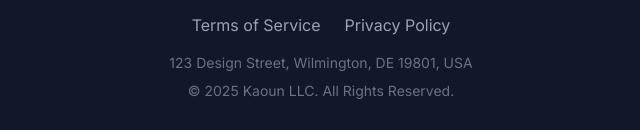
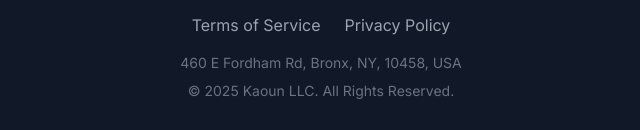
Before and after one commit to AbderrahimFouadDev/KAOUN-LLC, a plain HTML site: page index.html in a window 1280 px wide. Shown: the part 2354-2484 px from the top of the page, 319-959 px from the left. Drawn offline with nearby package versions, Linux system fonts and the light colour scheme.

Commit message:
Update index.html

```diff
--- a/index.html
+++ b/index.html
@@ -165,7 +165,7 @@
                 </div>
                 <p class="text-gray-500 text-sm">
                     <!-- IMPORTANT: Replace with your actual registered business address -->
-                    123 Design Street, Wilmington, DE 19801, USA
+                    460 E Fordham Rd, Bronx, NY, 10458, USA
                 </p>
                 <p class="text-gray-500 mt-2 text-sm">
                     &copy; 2025 Kaoun LLC. All Rights Reserved.
```
